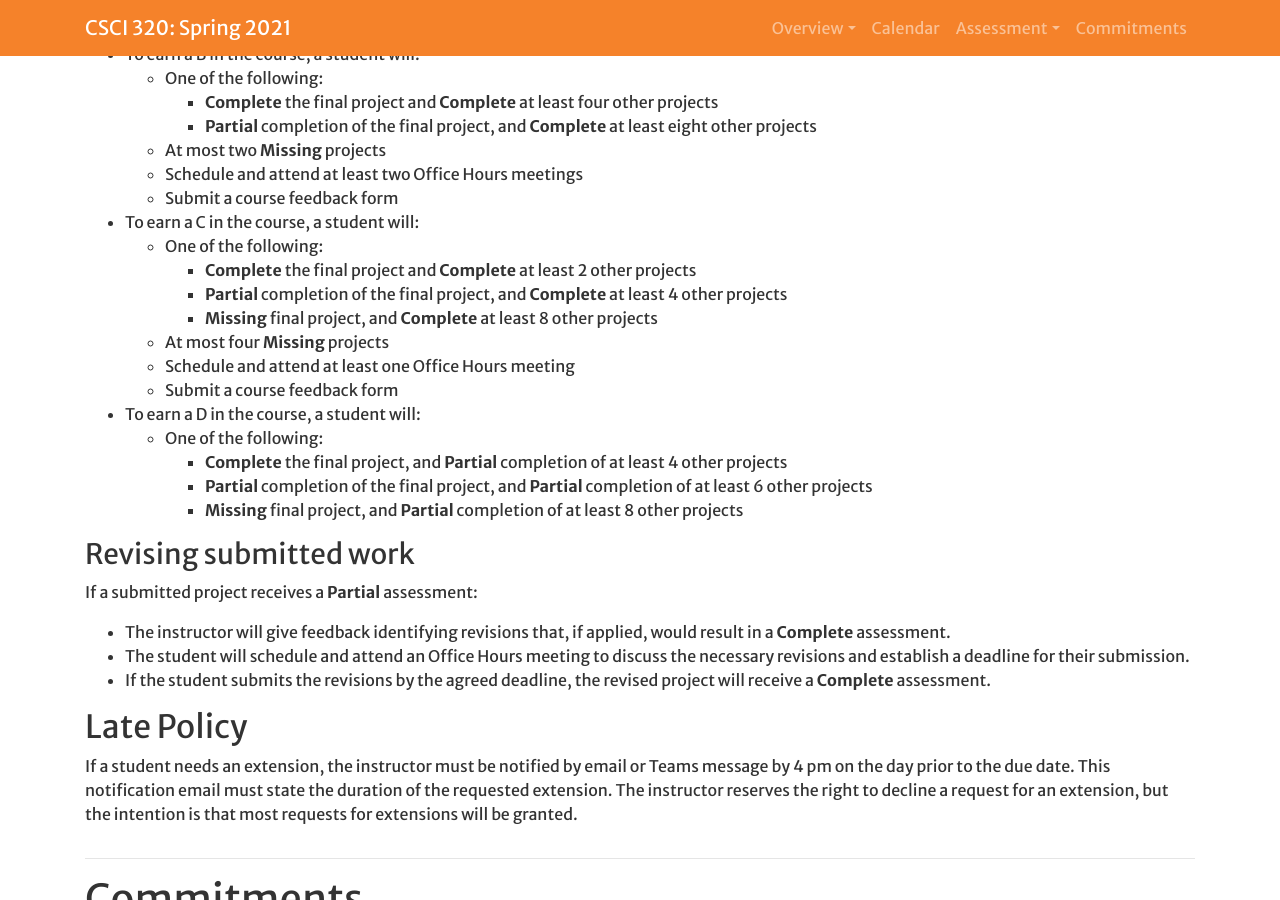
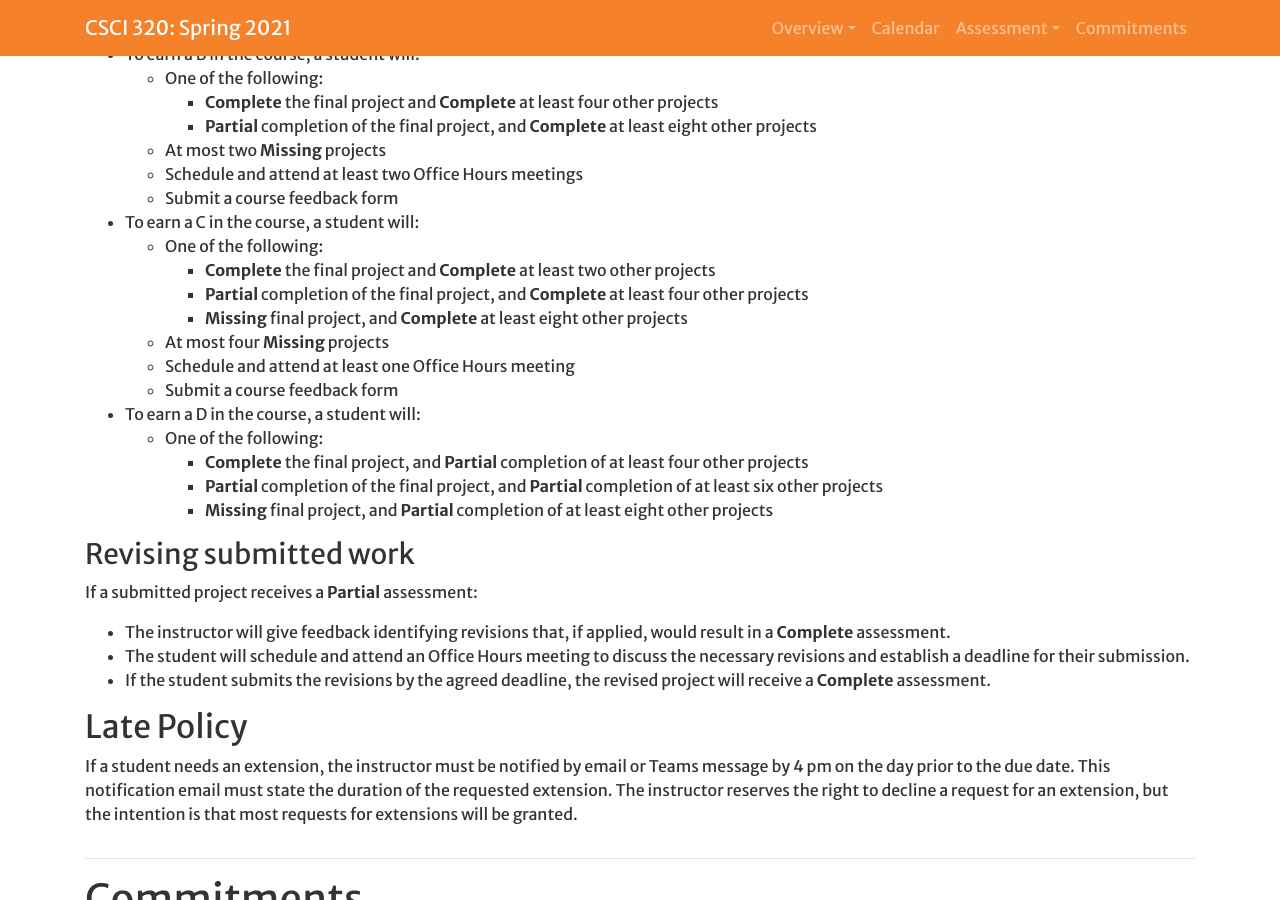
Before and after one commit to Hendrix-CS/csci320, a Jekyll site: the page built from index.md, in a window 1280 px wide and 900 px high, scrolled down 4860 px. Built offline with Jekyll 4.4.1, drawn with Linux system fonts in a browser that asks for light colours; a script that is not in the unit is left out; our own code applies the rules of GitHub Pages for plain Markdown files.

Commit message:
Fixed more typos.

```diff
--- a/index.md
+++ b/index.md
@@ -149,17 +149,17 @@ grades are earned based on cumulative assignment outcomes:
   * Submit a course feedback form
 * To earn a C in the course, a student will:
   * One of the following:
-    * **Complete** the final project and **Complete** at least 2 other projects
-	* **Partial** completion of the final project, and **Complete** at least 4 other projects
-	* **Missing** final project, and **Complete** at least 8 other projects
+    * **Complete** the final project and **Complete** at least two other projects
+	* **Partial** completion of the final project, and **Complete** at least four other projects
+	* **Missing** final project, and **Complete** at least eight other projects
   * At most four **Missing** projects
   * Schedule and attend at least one Office Hours meeting
   * Submit a course feedback form
 * To earn a D in the course, a student will:
   * One of the following:
-    * **Complete** the final project, and **Partial** completion of at least 4 other projects
-	* **Partial** completion of the final project, and **Partial** completion of at least 6 other projects
-	* **Missing** final project, and **Partial** completion of at least 8 other projects
+    * **Complete** the final project, and **Partial** completion of at least four other projects
+	* **Partial** completion of the final project, and **Partial** completion of at least six other projects
+	* **Missing** final project, and **Partial** completion of at least eight other projects
 
 ### Revising submitted work
 If a submitted project receives a **Partial** assessment:
```
